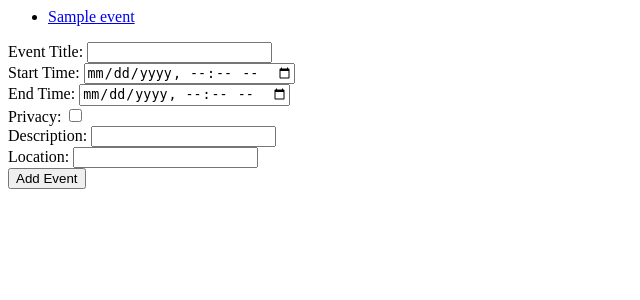
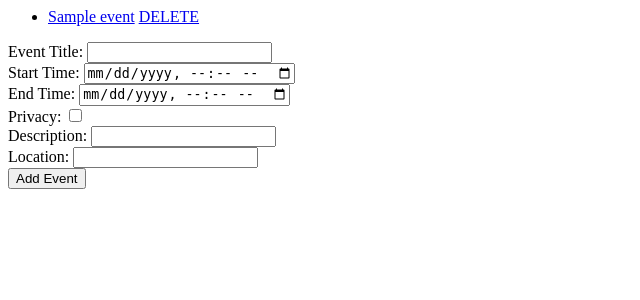
Before and after one commit to rracheva/SagePlan, a Django app: page /events/ in a window 1280 px wide. Shown: the top 300 px of the page, without its empty margins (0-640 px from the left). Run offline with Django 3.2, Linux system fonts and the light colour scheme; tables that the repository leaves empty hold one stand-in row (values such as "Sample post").

Commit message:
delete event

```diff
--- a/events/templates/events/index.html
+++ b/events/templates/events/index.html
@@ -1,6 +1,7 @@
 <ul>
 	{% for event in all_events %}
-		<li><a href="/events/{{event.event_id}}/">{{event.title}}</a></li>
+		<li> <a href="/events/{{event.event_id}}/">{{event.title}}</a> <a href="/events/delete_event/{{event.event_id}}">DELETE</a></li>
+
 	{% endfor %}
 </ul>
 
--- a/events/urls.py
+++ b/events/urls.py
@@ -18,4 +18,6 @@ urlpatterns = [
 	#Add Event
 	url(r'^add_event/$', views.add_event, name='add_event'),
 
+	url(r'^delete_event/(?P<event_id>[0-9]+)/$', views.delete_event, name='delete_event')
+
 ]
--- a/events/views.py
+++ b/events/views.py
@@ -38,3 +38,8 @@ def add_event(request):
 	event_to_add.location = request.POST['event_location']
 	event_to_add.save()
 	return redirect('/events/')
+
+def delete_event(request,event_id):
+    query = Event.objects.get(pk=event_id)
+    query.delete()
+    return redirect('/events/')
```
Also changed, not shown: 12 other files.
